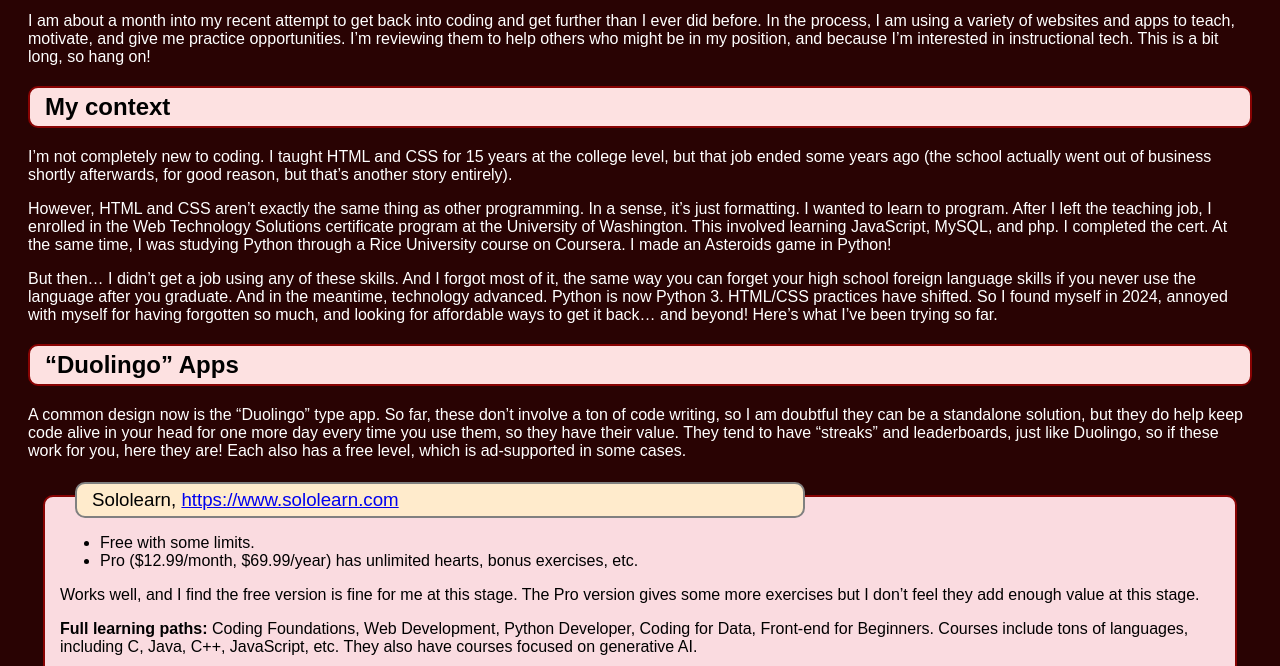
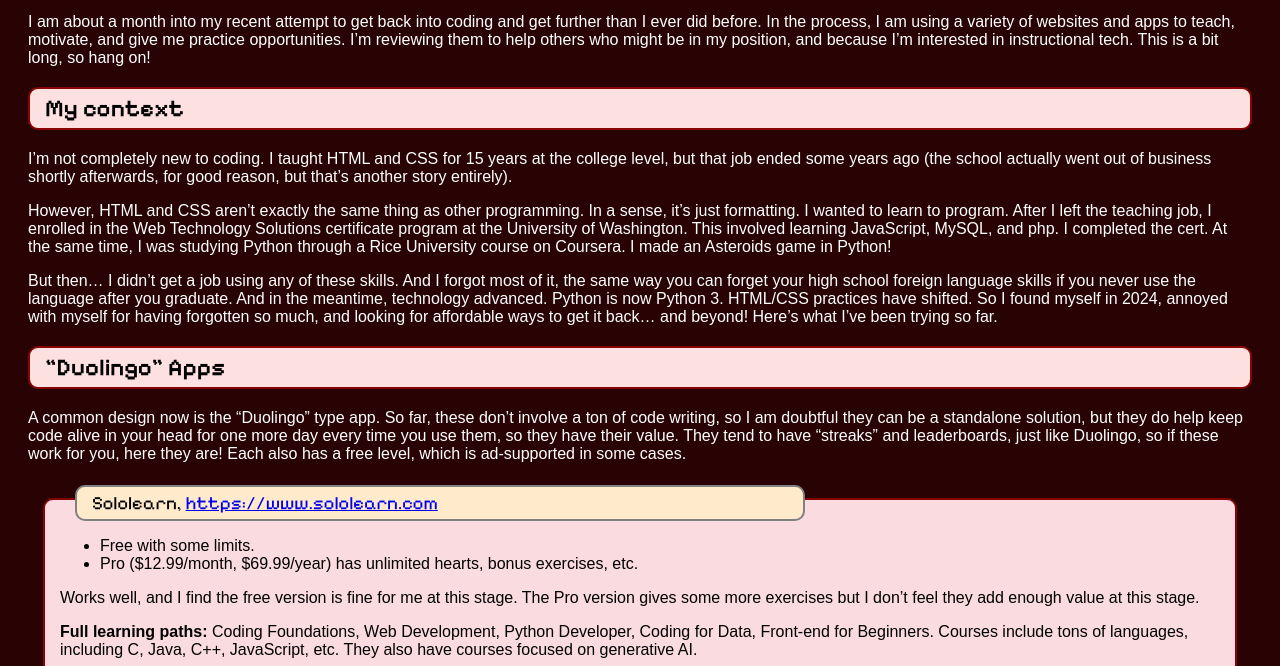
Before and after one commit to litlnemo/learning_code_online, a plain HTML site: page index.html in a window 1280 px wide. Shown: the part 110-776 px from the top of the page. Drawn offline with Linux system fonts and the light colour scheme.

Commit message:
Update styles.css

```diff
--- a/styles.css
+++ b/styles.css
@@ -14,7 +14,8 @@
 }
 
 h1, h2 {
-  font-family: "Tiny5", sans-serif;
+  font-family: "Pixelify Sans", sans-serif;
+  font-optical-sizing: auto;
   font-weight: 600;
   font-style: normal;
    background-color: rgb(253, 225, 225);
@@ -25,7 +26,8 @@
 }
 
 h3 {
-  font-family: "Tiny5", sans-serif;
+  font-family: "Pixelify Sans", sans-serif;
+  font-optical-sizing: auto;
   font-weight: 400;
   font-style: normal;
   background-color: rgb(255, 235, 204);
@@ -44,11 +46,6 @@
   color: #fff;
 }
 
-.tiny5-regular {
-  font-family: "Tiny5", sans-serif;
-  font-weight: 400;
-  font-style: normal;
-}
 
 p {
   font-family: Arial, Helvetica, sans-serif;
```
